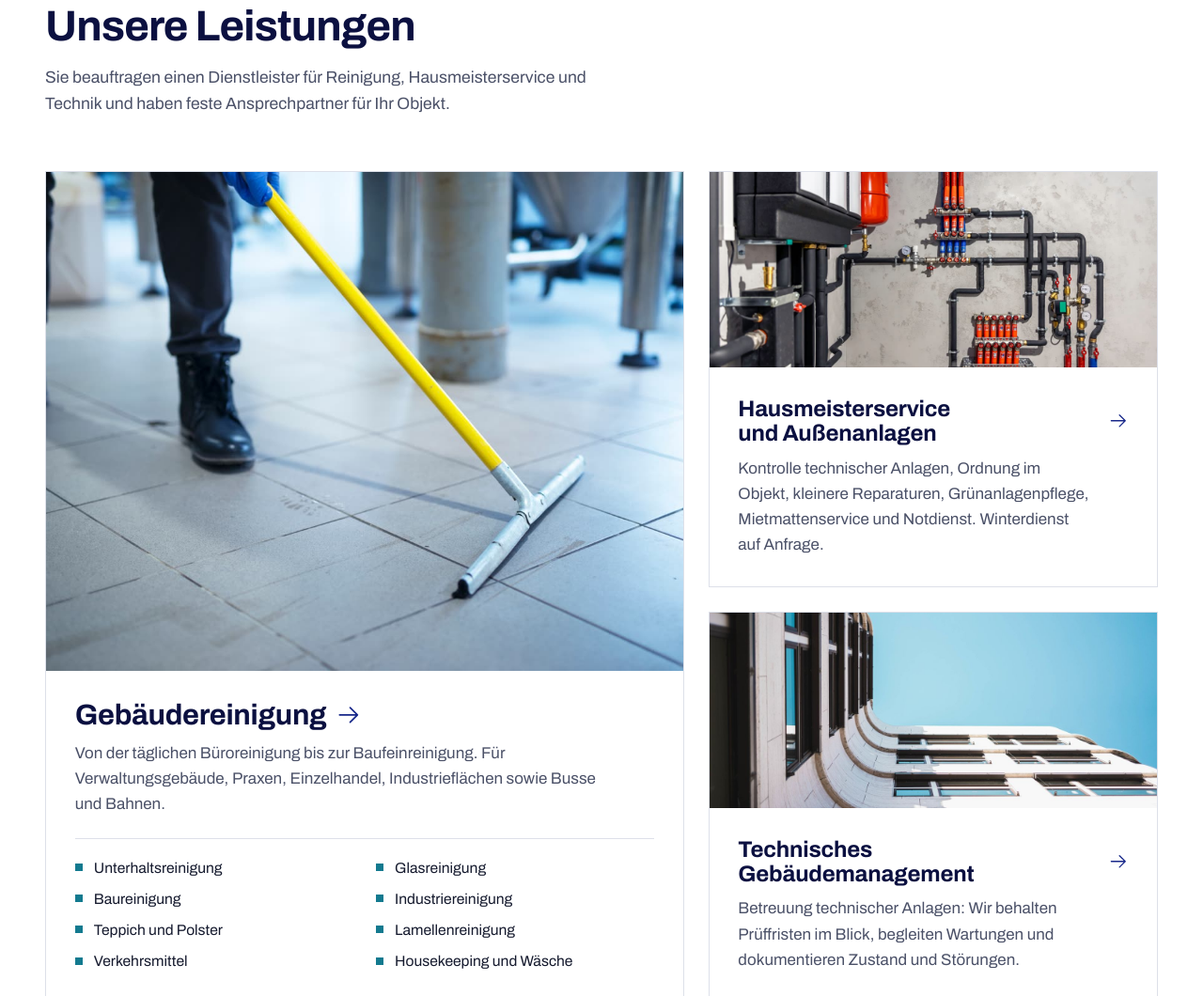
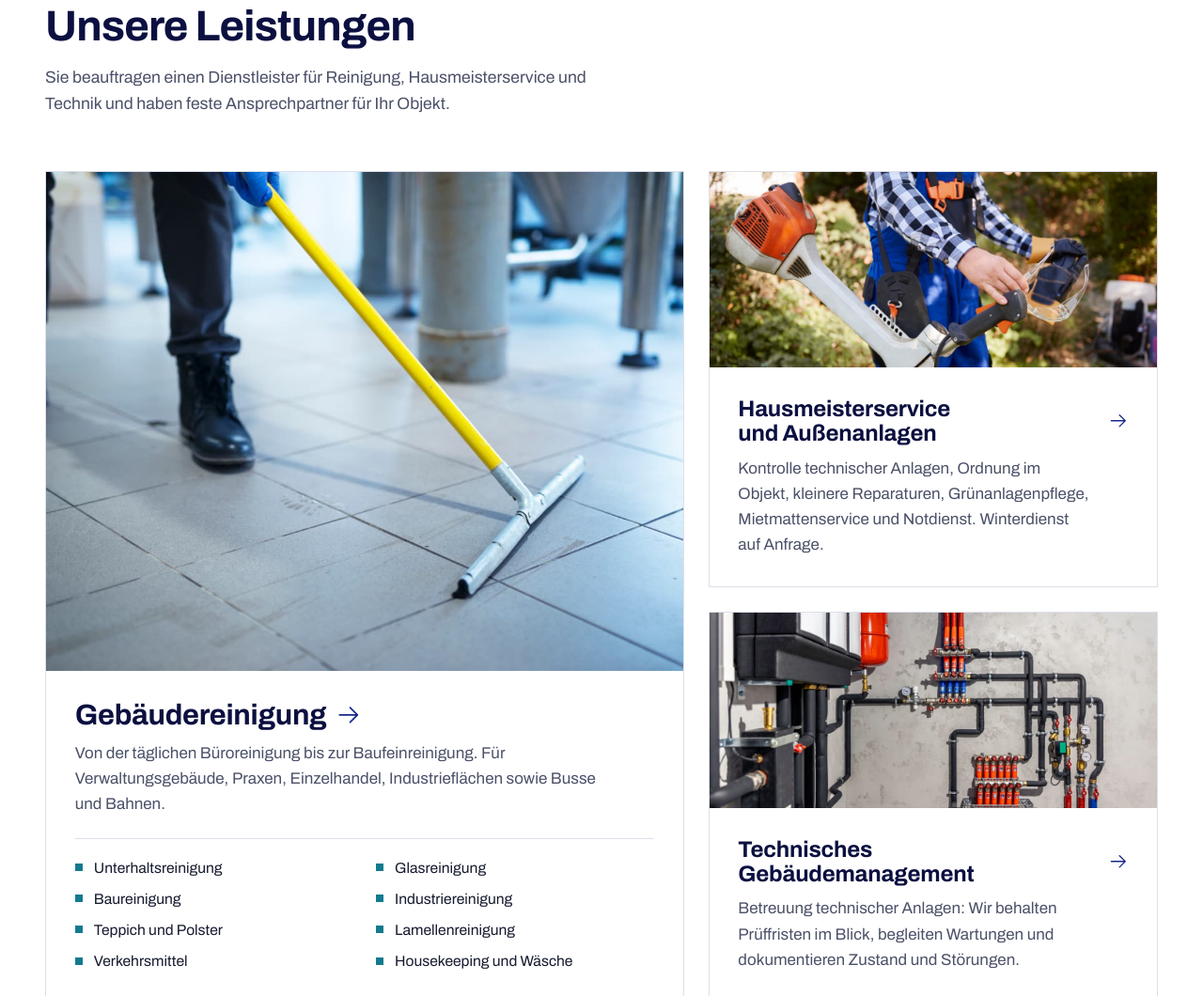
Before and after one commit to RITTHAPPENS/bunneberg, a plain HTML site: page index.html in a window 1280 px wide. Shown: the part 1030-2090 px from the top of the page at 94% size. Drawn offline with Linux system fonts and the light colour scheme.

Commit message:
Leistungen: Foto Außenanlagen für Hausmeisterservice, Heizungsraum für Gebäudemanagement
Co-Authored-By: Claude Opus 5.5 <noreply@anthropic.com>
Claude-Session: https://claude.ai/code/session_01D4jRoiRzkmbhNtaWVc2imC

```diff
--- a/index.html
+++ b/index.html
@@ -116,14 +116,14 @@
         </div>
       </a>
       <a class="service reveal" href="hausmeister-gebaeudemanagement/">
-        <figure class="service-img"><img src="assets/img/haustechnik-heizungsraum.jpg" alt="Heizungsraum mit Verteilern, Rohrleitungen und Manometern" width="1200" height="800" loading="lazy"></figure>
+        <figure class="service-img"><img src="assets/img/hausmeister-aussenanlagen.jpg" alt="Freischneider und Schutzausrüstung für die Pflege von Außenanlagen" width="1200" height="806" loading="lazy"></figure>
         <div class="service-body">
           <h3>Hausmeisterservice und Außenanlagen <svg class="icon icon-arrow" aria-hidden="true" focusable="false" viewBox="0 0 256 256" fill="currentColor"><path d="M221.66,133.66l-72,72a8,8,0,0,1-11.32-11.32L196.69,136H40a8,8,0,0,1,0-16H196.69L138.34,61.66a8,8,0,0,1,11.32-11.32l72,72A8,8,0,0,1,221.66,133.66Z"/></svg></h3>
           <p>Kontrolle technischer Anlagen, Ordnung im Objekt, kleinere Reparaturen, Grünanlagenpflege, Mietmattenservice und Notdienst. Winterdienst auf Anfrage.</p>
         </div>
       </a>
       <a class="service reveal" href="hausmeister-gebaeudemanagement/#technisches-gebaeudemanagement">
-        <figure class="service-img"><img src="assets/img/gebaeudemanagement-fassade.jpg" alt="Fassade eines modernen Bürogebäudes" width="1200" height="800" loading="lazy"></figure>
+        <figure class="service-img"><img src="assets/img/haustechnik-heizungsraum.jpg" alt="Heizungsraum mit Verteilern, Rohrleitungen und Manometern" width="1200" height="800" loading="lazy"></figure>
         <div class="service-body">
           <h3>Technisches Gebäudemanagement <svg class="icon icon-arrow" aria-hidden="true" focusable="false" viewBox="0 0 256 256" fill="currentColor"><path d="M221.66,133.66l-72,72a8,8,0,0,1-11.32-11.32L196.69,136H40a8,8,0,0,1,0-16H196.69L138.34,61.66a8,8,0,0,1,11.32-11.32l72,72A8,8,0,0,1,221.66,133.66Z"/></svg></h3>
           <p>Betreuung technischer Anlagen: Wir behalten Prüffristen im Blick, begleiten Wartungen und dokumentieren Zustand und Störungen.</p>
```
Also changed, not shown: assets/img/gebaeudemanagement-fassade.jpg (deleted), assets/img/hausmeister-aussenanlagen.jpg (added).
